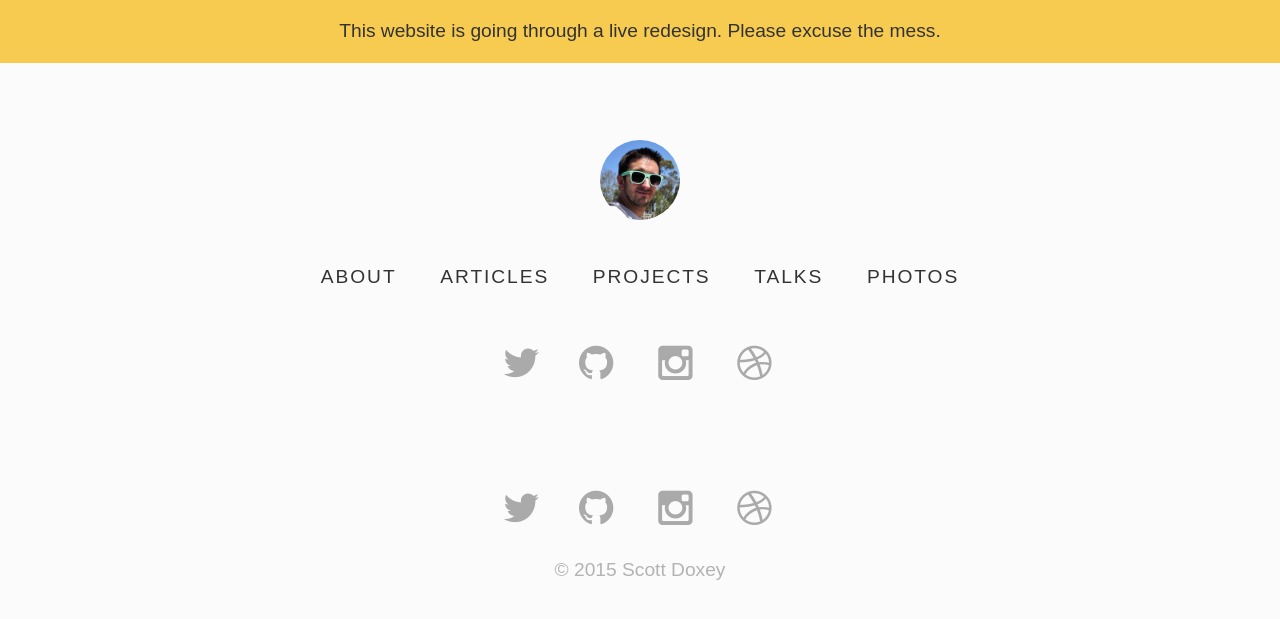
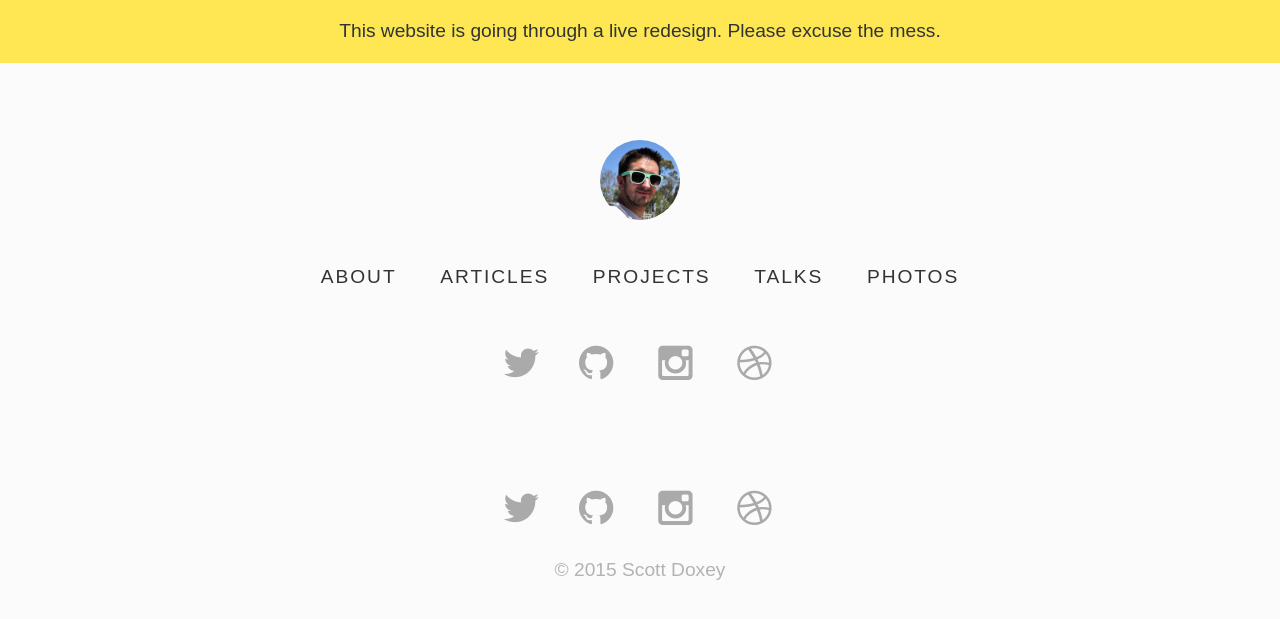
Before and after one commit to neogeek/neogeek.github.io, a Jekyll site: the page built from index.html, in a window 1280 px wide. Shown: the top 619 px of the page. Built offline with Jekyll 4.4.1, drawn with Linux system fonts in a browser that asks for light colours; Markdown is read by kramdown in place of the engine named in the settings.

Commit message:
Changed color of warning.

```diff
--- a/_includes/header.html
+++ b/_includes/header.html
@@ -1,4 +1,4 @@
-<div class="warning" style="padding: 1em; text-align: center; background-color: #F6CB50;">
+<div class="warning" style="padding: 1em; text-align: center; background-color: #FEE752;">
     <p>This website is going through a live redesign. Please excuse the mess.</p>
 </div>
 
```
